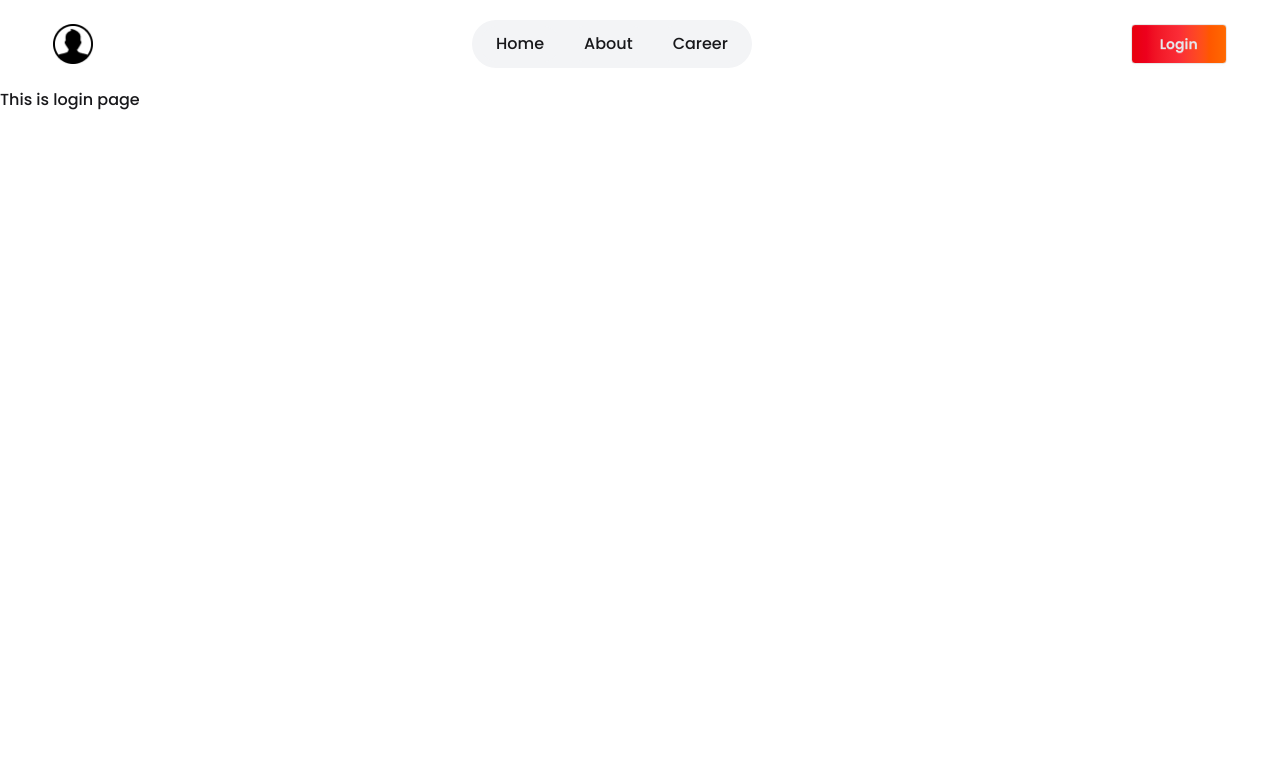
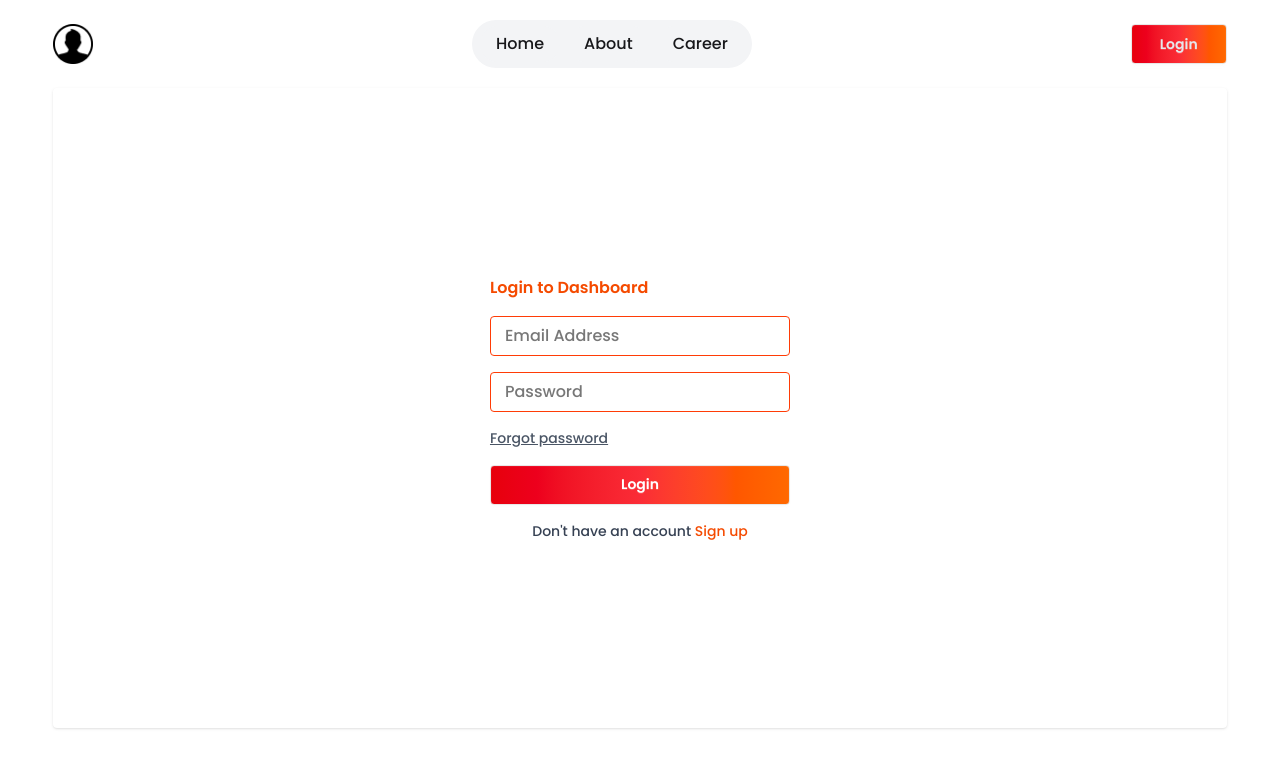
Before and after one commit to kamalcodezen/daragon-news-next, a Next.js app: page /login in a window 1280 px wide. Shown: the top 768 px of the page. Built offline with nearby package versions, Linux system fonts and the light colour scheme.

Commit message:
form created login page

```diff
--- /dev/null
+++ b/src/app/(auth)/login/login.css
@@ -0,0 +1,34 @@
+.input-group {
+    position: relative;
+    width: 300px;
+}
+
+.input-group input {
+    width: 100%;
+    padding: 7px 10px;
+    font-size: 16px;
+    border: 1px solid #ff3c06;
+    outline: none;
+    border-radius: 4px;
+    /* background-color: white; */
+
+}
+
+.input-group label {
+    position: absolute;
+    top: 50%;
+    left: 10px;
+    transform: translateY(-50%);
+    color: #777;
+    font-size: 16px;
+    pointer-events: none;
+    transition: 0.3s ease;
+    background-color: white;
+    padding: 0 5px;
+}
+
+.input-group input:focus+label,
+.input-group input:valid+label {
+    top: -1px;
+    font-size: 14px;
+}
--- a/src/app/(auth)/login/page.jsx
+++ b/src/app/(auth)/login/page.jsx
@@ -1,11 +1,41 @@
-
+import "@/app/(auth)/login/login.css";
+import Link from "next/link";
 
 const LoginPage = () => {
-    return (
-        <div>
-            <h2>This is login page</h2>
-        </div>
-    );
+  return (
+    <div className="w-11/12 mx-auto shadow rounded">
+      <div className="min-h-[80vh] flex flex-col items-center justify-center">
+        <form className="space-y-4 ">
+          <p className="font-semibold text-orange-600">Login to Dashboard</p>
+
+          <div className="input-group">
+            <input type="email" name="email" required />
+            <label>Email Address</label>
+          </div>
+
+          <div className="input-group">
+            <input type="password" name="password" required />
+            <label>Password</label>
+          </div>
+
+          <p className="text-[14px]  text-gray-600 underline hover:text-orange-600">
+            <Link href="">Forgot password</Link>
+          </p>
+
+          <button className="btn w-full bg-linear-to-t bg-gradient-to-r from-red-600 via-red-500 to-orange-500 text-white">
+            Login
+          </button>
+
+          <p className="text-sm text-center text-gray-700">
+            Don't have an account{" "}
+            <span className="text-orange-600">
+              <Link href={"/register"}>Sign up</Link>
+            </span>
+          </p>
+        </form>
+      </div>
+    </div>
+  );
 };
 
 export default LoginPage;
```
